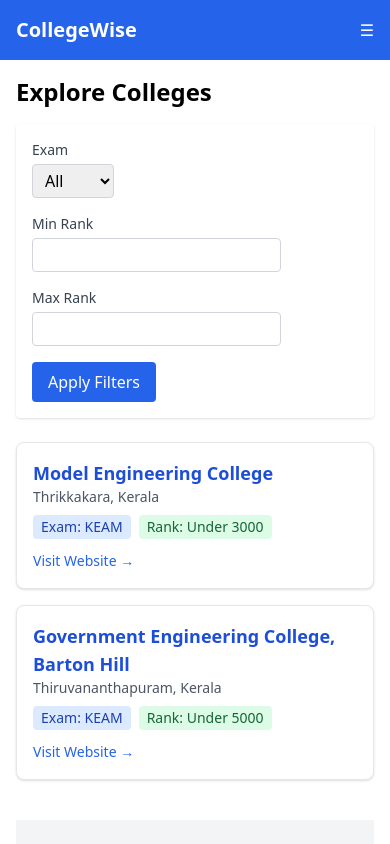
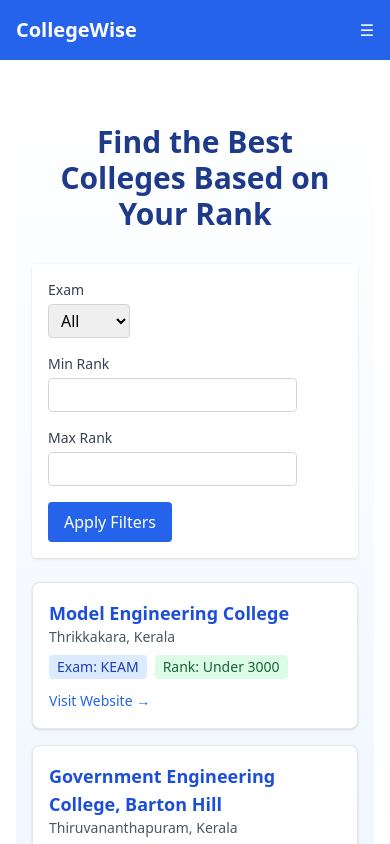
Before and after one commit to AdarshBaddies/collegewise, a React (Vite) app: page / in a window 390 px wide. Shown: the top 844 px of the page. Built offline with nearby package versions, Linux system fonts and the light colour scheme.

Commit message:
Make navbar responsive, improve UI, add footer2

```diff
--- a/src/pages/Home.jsx
+++ b/src/pages/Home.jsx
@@ -34,8 +34,11 @@ export default function Home() {
   }
 
   return (
-    <div>
-      <h1 className="text-2xl font-bold mb-4">Explore Colleges</h1>
+    <div className="min-h-screen bg-gradient-to-b from-white to-blue-50 py-12 px-4 sm:px-8 lg:px-16">
+        <h1 className="text-3xl sm:text-4xl font-bold text-center text-blue-900 mb-8">
+            Find the Best Colleges Based on Your Rank
+        </h1>
+
       <FilterBar onFilter={handleFilter} />
       {filtered.length === 0 ? (
         <p className="text-gray-600">No colleges match your filters.</p>
```
